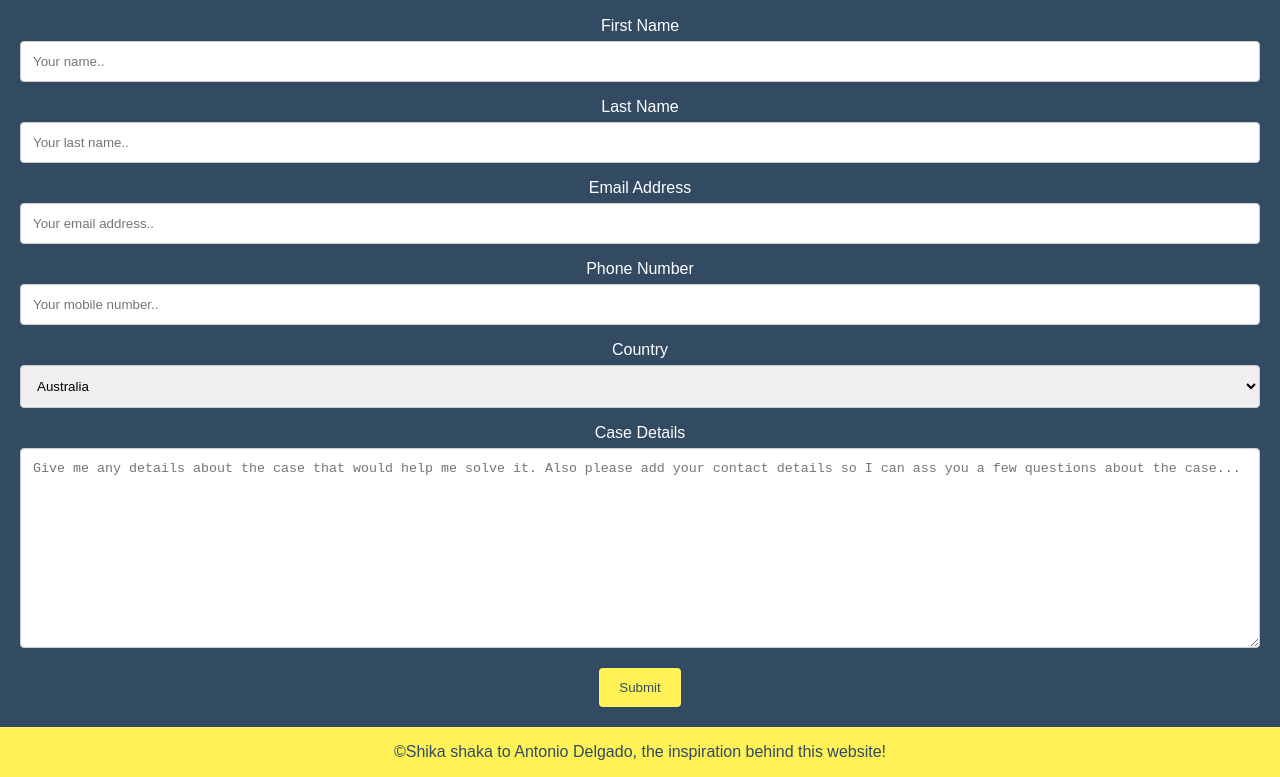
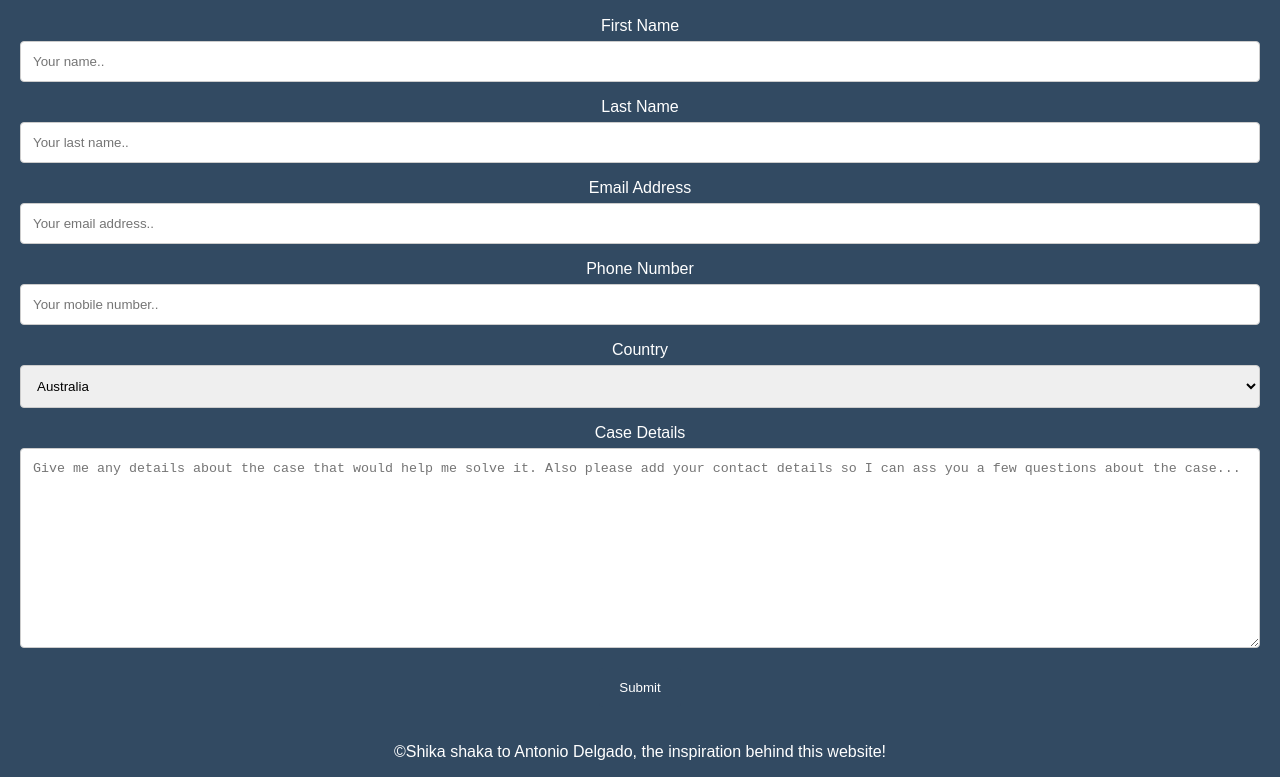
Before and after one commit to OW231012/W4_HE1, a plain HTML site: page pages/contact.html in a window 1280 px wide. Shown: the part 67-844 px from the top of the page. Drawn offline with Linux system fonts and the light colour scheme.

Commit message:
Update main.css

```diff
--- a/css/main.css
+++ b/css/main.css
@@ -129,8 +129,8 @@ flex: 50%;
     left: 0;
     bottom: 0;
     width: 100%;
-    background-color: #FFF257;
-    color: #324A62;
+    background-color: #324A62;
+    color: white;
 
 }
 
@@ -148,8 +148,8 @@ input[type=text], select, textarea {
 
 /* Style the submit button with a specific background color etc */
 input[type=submit] {
-  background-color: #FFF257;
-  color: #324A62;
+  background-color: #324A62;
+  color: white;
   padding: 12px 20px;
   border: none;
   border-radius: 4px;
@@ -159,7 +159,6 @@ input[type=submit] {
 /* When moving the mouse over the submit button, add a darker green color */
 input[type=submit]:hover {
   background-color: #E8222E;
-  color: white;
 }
 
 /* Add a background color and some padding around the form */
```
